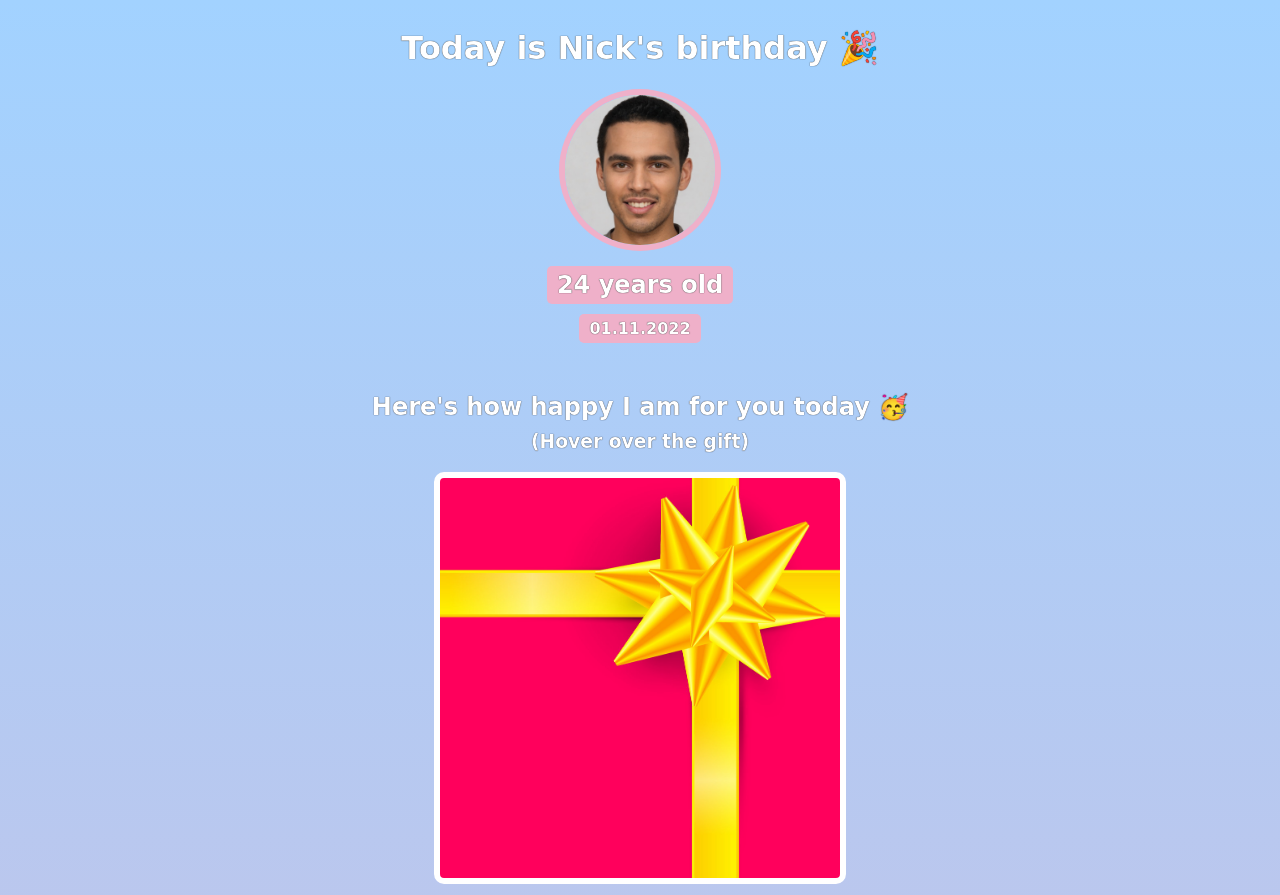
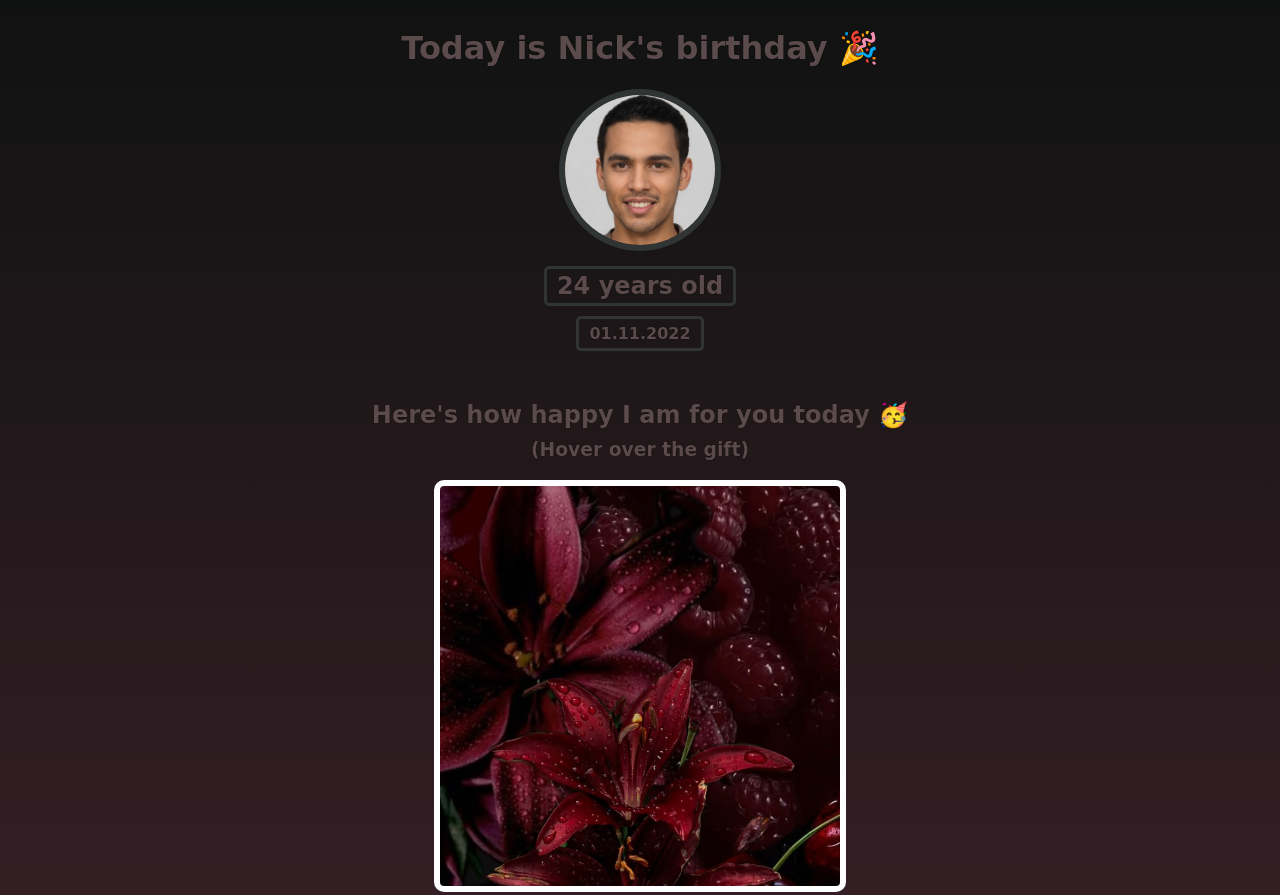
Before and after one commit to glitchedturtle/birthday-gift-site, a website built with Vite: page index.html in a window 1280 px wide. Shown: the top 895 px of the page. Built offline with nearby package versions, Linux system fonts and the light colour scheme; a web font is replaced by a local one.

Commit message:
colour change +giftcoverchange

```diff
--- a/styles.css
+++ b/styles.css
@@ -1,9 +1,11 @@
 body {
     text-align: center;
-    font-family: 'Happy Monkey', cursive;
-    background: linear-gradient(#a2d2ff, #EFB0C9);
-    color: #ffffff;
+     font-family: 'Happy Monkey', cursive;
+    background: linear-gradient(#101211, #48252f,#101211);
+    color: #5b4b4d;
 }
+
+
 
 h1, h2, h3, h4, p {
     text-shadow: 0 0 1px black;
@@ -12,20 +14,22 @@ h1, h2, h3, h4, p {
 #bff-img {
     width: 150px;
     border-radius: 50%;
-    border: 6px solid #EFB0C9;
+    border: 6px solid #303435;
     margin-bottom: 10px;
 }
 
 #bday-age {
-    background: #EFB0C9;
-    padding: 5px 10px;
+    border: 3px solid #303435;
+
+    padding: 3px 10px;
     border-radius: 5px;
     margin: 5px 0 10px 0;
 }
 
 #bday-date {
     margin: 0;
-    background: #EFB0C9;
+    border: 3px solid #303435;
+
     padding: 5px 10px;
     border-radius: 5px;
 }
@@ -58,7 +62,7 @@ h1, h2, h3, h4, p {
     height: 400px;
     border: 6px solid white;
     border-radius: 10px;
-    background-image: url("images/gift-cover.jpg");
+    background-image: url("images/gift-cover-1.jpg");
     background-size: cover;
 }
 
```
Also changed, not shown: Sailma.ttf (added), images/gift-cover-1.jpg (added), 2 other files.
